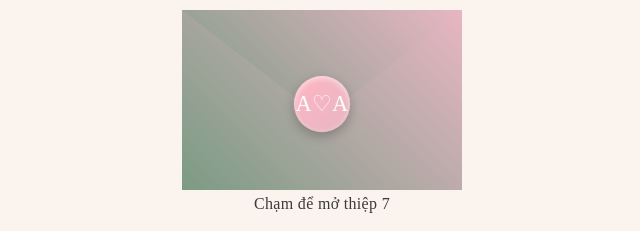
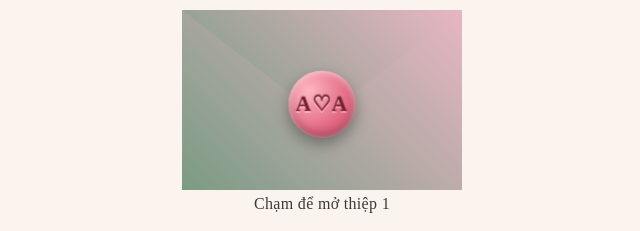
Before and after one commit to jinnguyen2019/jinnguyen2019.github.io, a plain HTML site: page index.html in a window 1280 px wide. Shown: the part 366-597 px from the top of the page, without its empty margins (318-958 px from the left). Drawn offline with Linux system fonts and the light colour scheme.

Commit message:
update seal
update seal

```diff
--- a/css/style.css
+++ b/css/style.css
@@ -87,39 +87,54 @@ body {
   top: 52%;
   left: 50%;
   transform: translate(-50%, -50%);
-
-  width: 56px;
-  height: 56px;
+  width: 64px;
+  height: 64px;
   border-radius: 50%;
 
   background: radial-gradient(
-    circle at top left,
+    circle at 30% 30%,
     #ffb6c1,
-    var(--pink-main)
+    #e36a84 60%,
+    #c94f6a
   );
 
   box-shadow:
-    0 4px 12px rgba(0, 0, 0, 0.25),
-    inset 0 2px 6px rgba(255, 255, 255, 0.6);
-
-  z-index: 6;
-}
-
-.envelope-seal::after {
-  content: "A♡A";
+    inset 0 2px 6px rgba(255,255,255,0.6),
+    inset 0 -4px 8px rgba(0,0,0,0.25),
+    0 6px 14px rgba(0,0,0,0.35);
+
+  z-index: 10;
+
+  animation: sealPulse 3s ease-in-out infinite;
+}
+
+.seal-text {
   position: absolute;
   inset: 0;
   display: flex;
   align-items: center;
   justify-content: center;
 
-  color: #fff;
-  font-size: 22px;
   font-family: "Cormorant Garamond", serif;
-}
-
-.envelope-seal {
-  animation: sealPulse 2.6s ease-in-out infinite;
+  font-size: 20px;
+  font-weight: 600;
+  letter-spacing: 1px;
+
+  color: #7a1f33;
+
+  text-shadow:
+    0 1px 0 rgba(255,255,255,0.35),
+    0 -1px 1px rgba(0,0,0,0.35);
+}
+
+.envelope-seal::before,
+.envelope-seal::after {
+  content: "";
+  position: absolute;
+  inset: 0;
+  border-radius: 50%;
+  background: inherit;
+  opacity: 0;
 }
 
 @keyframes sealPulse {
@@ -130,9 +145,21 @@ body {
 
 .envelope.open .envelope-seal {
   animation: none;
-  transform: translate(-50%, -50%) scale(0.85) rotate(20deg);
+  transform: translate(-50%, -50%) scale(0.9);
   opacity: 0;
-  transition: transform 0.5s ease, opacity 0.4s ease;
+  transition: transform 0.4s ease, opacity 0.3s ease;
+}
+
+.envelope.open .envelope-seal::before {
+  opacity: 1;
+  transform: translate(-8px, -6px) rotate(-15deg);
+  transition: transform 0.5s ease;
+}
+
+.envelope.open .envelope-seal::after {
+  opacity: 1;
+  transform: translate(10px, 6px) rotate(18deg);
+  transition: transform 0.5s ease;
 }
 
 .envelope-back {
@@ -1423,8 +1450,12 @@ footer {
   }
 
   .envelope-seal {
-    width: 48px;
-    height: 48px;
+    width: 54px;
+    height: 54px;
+  }
+
+  .seal-text {
+    font-size: 18px;
   }
 
   .intro-names {
--- a/index.html
+++ b/index.html
@@ -49,12 +49,14 @@
 
         <div class="envelope-front"></div>
         <div class="envelope-flap"></div>
-        <!-- 🔴 SEAL -->
-        <div class="envelope-seal"></div>
+        <!-- SEAL -->
+        <div class="envelope-seal">
+            <span class="seal-text">A♡A</span>
+        </div>
 
     </div>
 
-    <p class="tap-text">Chạm để mở thiệp 7</p>
+    <p class="tap-text">Chạm để mở thiệp 1</p>
 
 </div>
 
```
